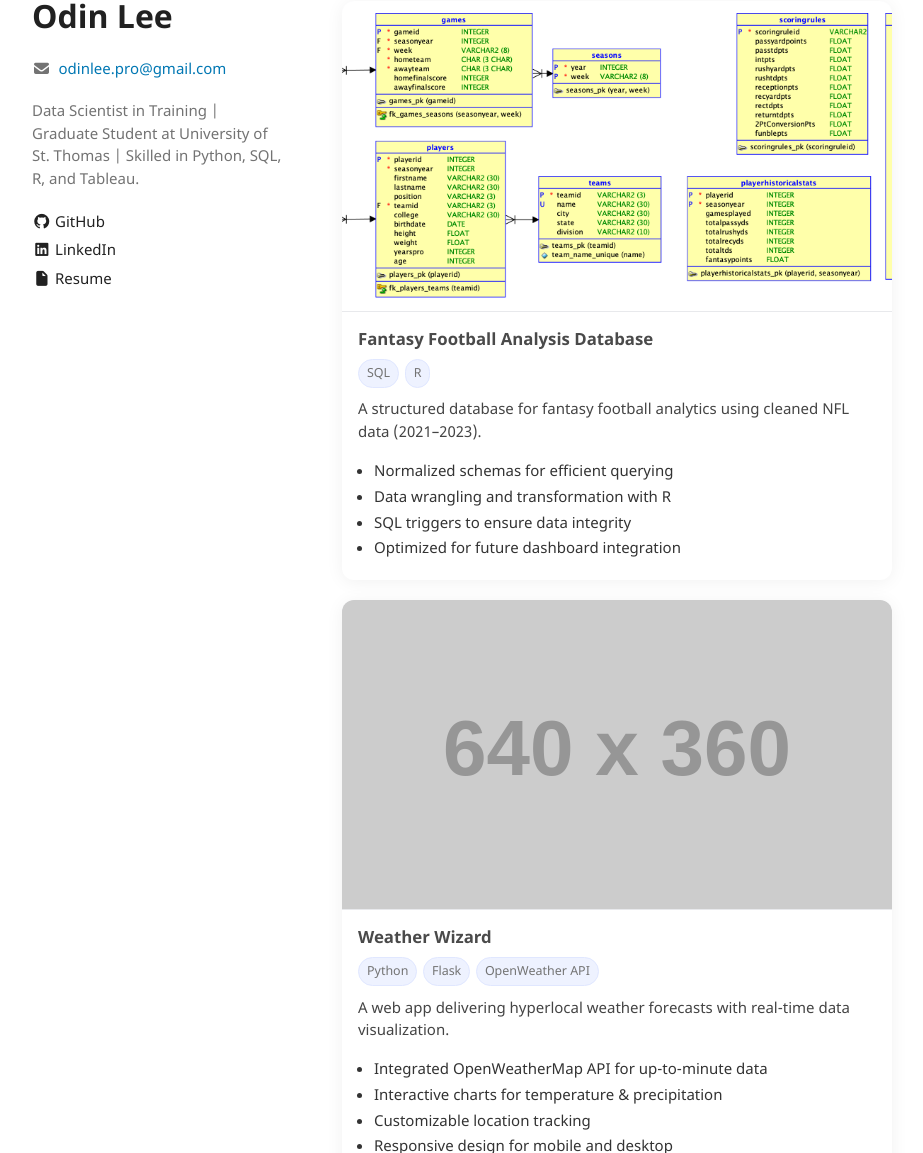
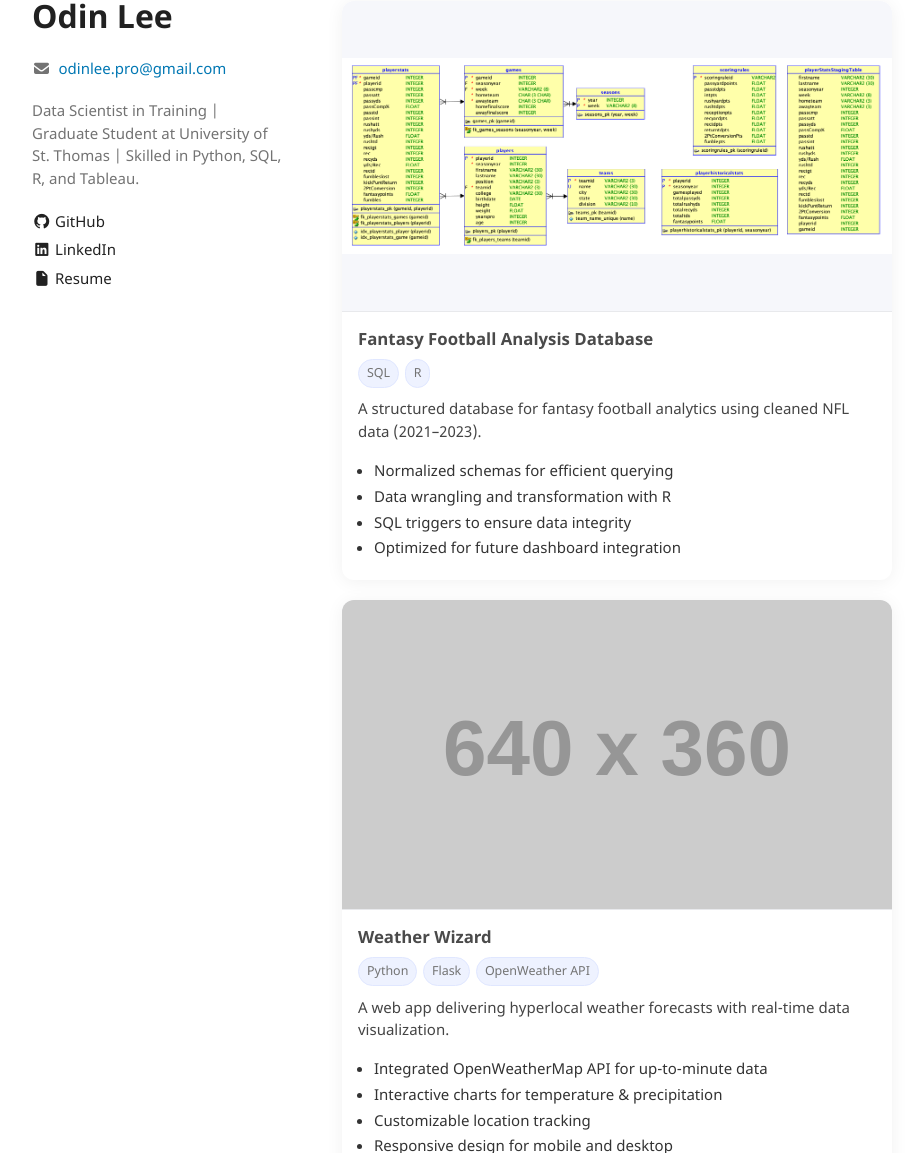
Before and after one commit to OdinLeePro/OdinLeePro.github.io, a Jekyll site: the page built from index.md, in a window 1280 px wide and 1400 px high, scrolled down 697 px. Shown: the part 247-1400 px from the top of the window, without its empty margins (178-1101 px from the left). Built offline with Jekyll 4.4.1, drawn with Linux system fonts in a browser that asks for light colours.

Commit message:
Update style.scss

```diff
--- a/assets/css/style.scss
+++ b/assets/css/style.scss
@@ -125,7 +125,6 @@
   object-fit: contain;
 }
 
-
 /*               */
 /*    Project    */
 /*               */
@@ -135,7 +134,8 @@
   display: grid;
   grid-template-columns: repeat(auto-fit, minmax(280px, 1fr));
   gap: 1.25rem;
-  align-items: stretch;
+  /* let each card size to its own content */
+  align-items: start;
 }
 
 /* Clickable Card */
@@ -161,19 +161,31 @@
   box-shadow: 0 0 0 3px rgba(59,130,246,.5), 0 2px 18px rgba(0,0,0,.06);
 }
 
-/* Media */
+/* Media (no crop by default; configurable ratio) */
 .project-media {
+  --ratio: 16/9;              /* default aspect ratio */
+  aspect-ratio: var(--ratio);
   margin: 0;
+  display: grid;
+  place-items: center;
   background: #f6f7fb;
   border-bottom: 1px solid rgba(0,0,0,.06);
+  overflow: hidden;
+}
+.project-media img {
+  width: 100%;
+  height: 100%;
+  object-fit: contain;         /* show entire landscape image */
+  object-position: center;     /* tweak per card if needed */
 }
 
-.project-media img {
-  display: block;
-  width: 100%;
-  aspect-ratio: 16 / 9;
-  object-fit: cover;
-}
+/* Ratio helpers (use on the <figure>) */
+.ratio-32  { --ratio: 3/2; }
+.ratio-43  { --ratio: 4/3; }
+.ratio-219 { --ratio: 21/9; }  /* ultrawide */
+
+/* Optional: crop-to-fill for a specific card */
+.cover img { object-fit: cover; }  /* will crop edges */
 
 /* Body */
 .project-body {
```
